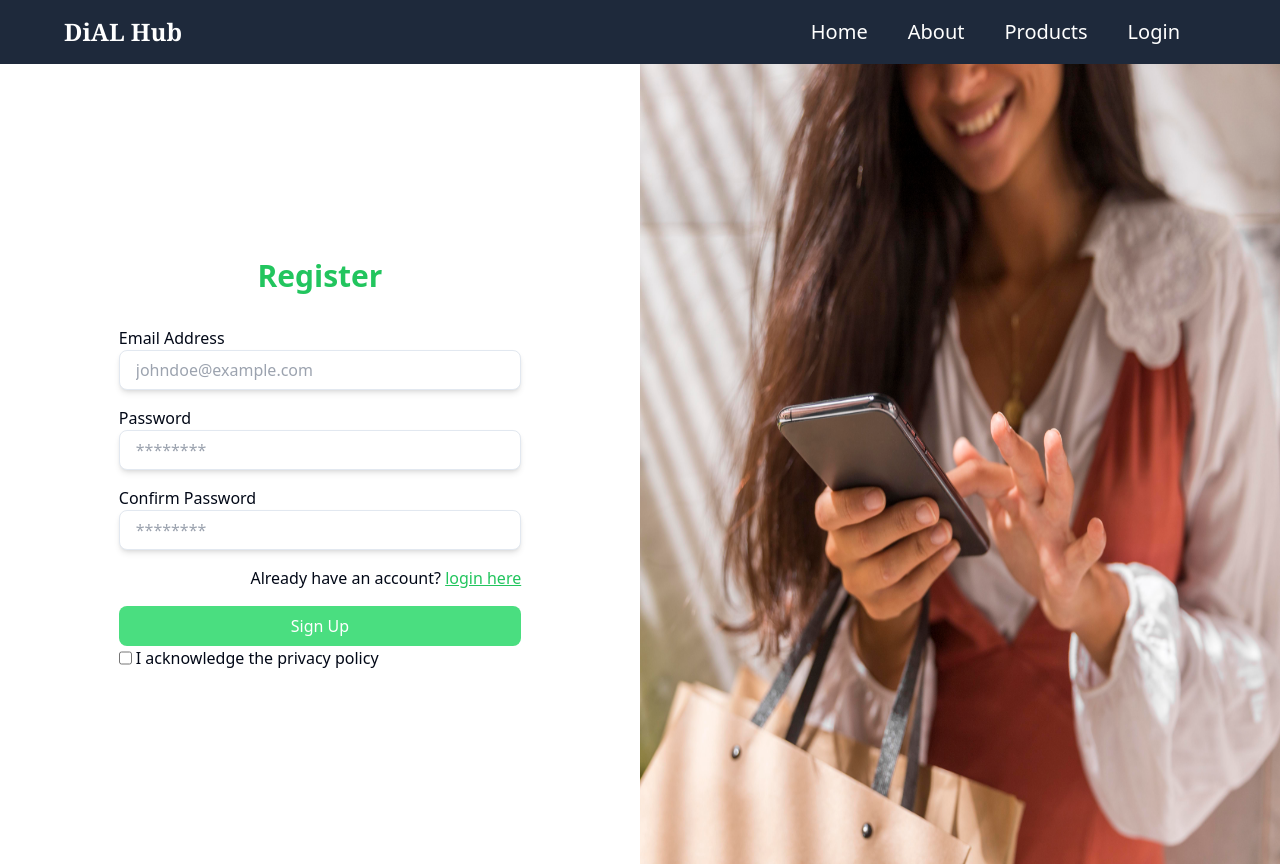
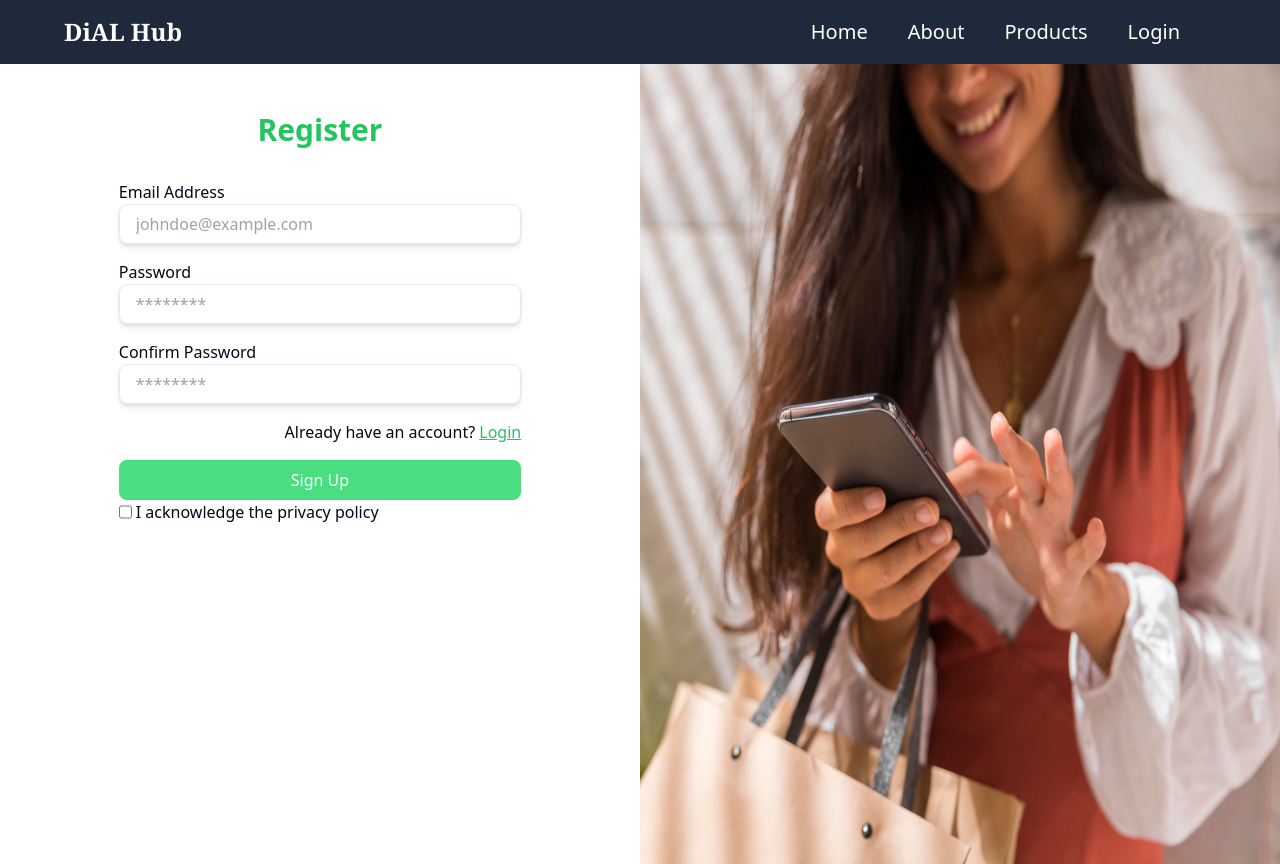
Before and after one commit to dinesdayrit/DiALHub-Store-React-TS-Tailwind, a React (Vite) app: page /signup in a window 1280 px wide. Built offline with nearby package versions, Linux system fonts and the light colour scheme.

Commit message:
adjust login and register form

```diff
--- a/src/pages/auth/Login.tsx
+++ b/src/pages/auth/Login.tsx
@@ -37,7 +37,7 @@ export default function Login() {
 
   return (
     <div className="grid grid-cols-1 md:grid-cols-2 items-center justify-center h-screen">
-      <div className="flex flex-col lg:justify-center p-12 h-full items-center">
+      <div className="flex flex-col p-12 h-full items-center">
         <div className="flex flex-col items-center">
           <img src="/dial-logo.png" width={100} alt="Dial Logo" />
           <h1 className="font-bold text-3xl text-green-500">Login</h1>
--- a/src/pages/auth/Signup.tsx
+++ b/src/pages/auth/Signup.tsx
@@ -24,7 +24,7 @@ const Signup = () => {
   return (
     <div className="grid grid-cols-1 md:grid-cols-2 items-center justify-center h-screen">
 
-        <div className="flex flex-col lg:justify-center p-12 h-full items-center">
+        <div className="flex flex-col p-12 h-full items-center">
         <div className="flex flex-col items-center">
         <h1 className="font-bold text-3xl text-green-500">Register</h1>
         </div>
@@ -41,7 +41,7 @@ const Signup = () => {
             {errors[attribute.name]?.message && <p className="text-red-500 mt-1">{errors[attribute.name]?.message}</p>}
           </div>
         ))}
-        <p className="text-end mt-4">Already have an account? <Link to="/login" className="text-green-500 underline">login here </Link> </p>
+        <p className="text-end mt-4">Already have an account? <Link to="/login" className="text-green-500 underline">Login</Link> </p>
         <button type="submit" className="bg-green-400 mt-4 rounded-lg text-white py-2">Sign Up</button>
         <div>
           <label className="flex gap-1">
```
